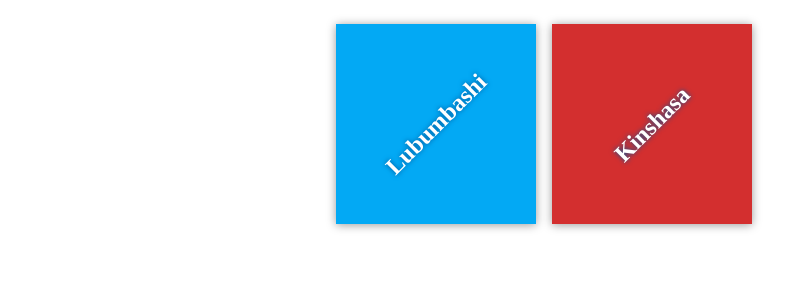
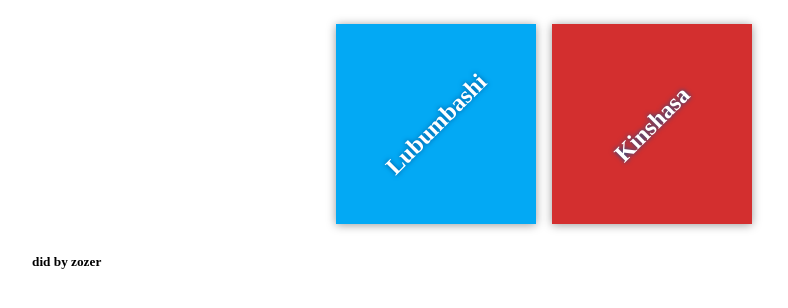
Before and after one commit to Zozer253/my-travel-plans, a plain HTML site: page index.html in a window 1280 px wide. Shown: the whole page, without its empty margins (96-884 px from the left). Drawn offline with Linux system fonts and the light colour scheme.

Commit message:
index.html

```diff
--- a/index.html
+++ b/index.html
@@ -18,6 +18,7 @@
         <h2>Kinshasa</h2>
       </div>
     </div>
+    <h5> did by zozer </h5>
   </div>
 
 </body>
```
Lines whose indentation alone changed are shown as unchanged.
